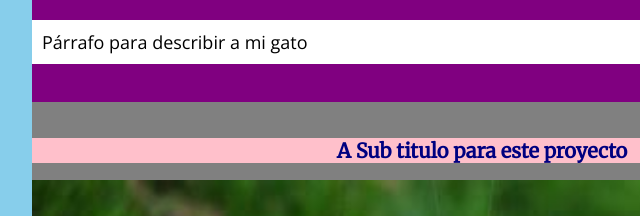
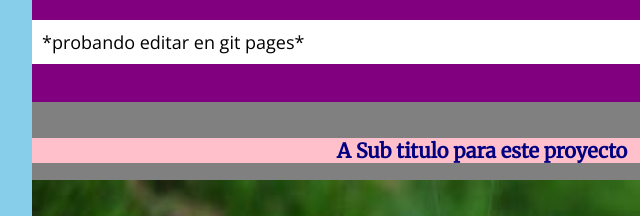
Before and after one commit to josefiguti/m02-g11, a plain HTML site: page index.html in a window 1280 px wide. Shown: the part 445-661 px from the top of the page, 158-798 px from the left. Drawn offline with nearby package versions, Linux system fonts and the light colour scheme.

Commit message:
probando editar archivos

```diff
--- a/index.html
+++ b/index.html
@@ -19,7 +19,7 @@
 	<div id="introduccion">
 		<h1>Título: Ayudantía 6</h1>
 		<img src="img/imagen01.jpg">
-		<p>Párrafo para describir a mi gato</p>
+		<p>*probando editar en git pages*</p>
 	</div>
 
 
```
